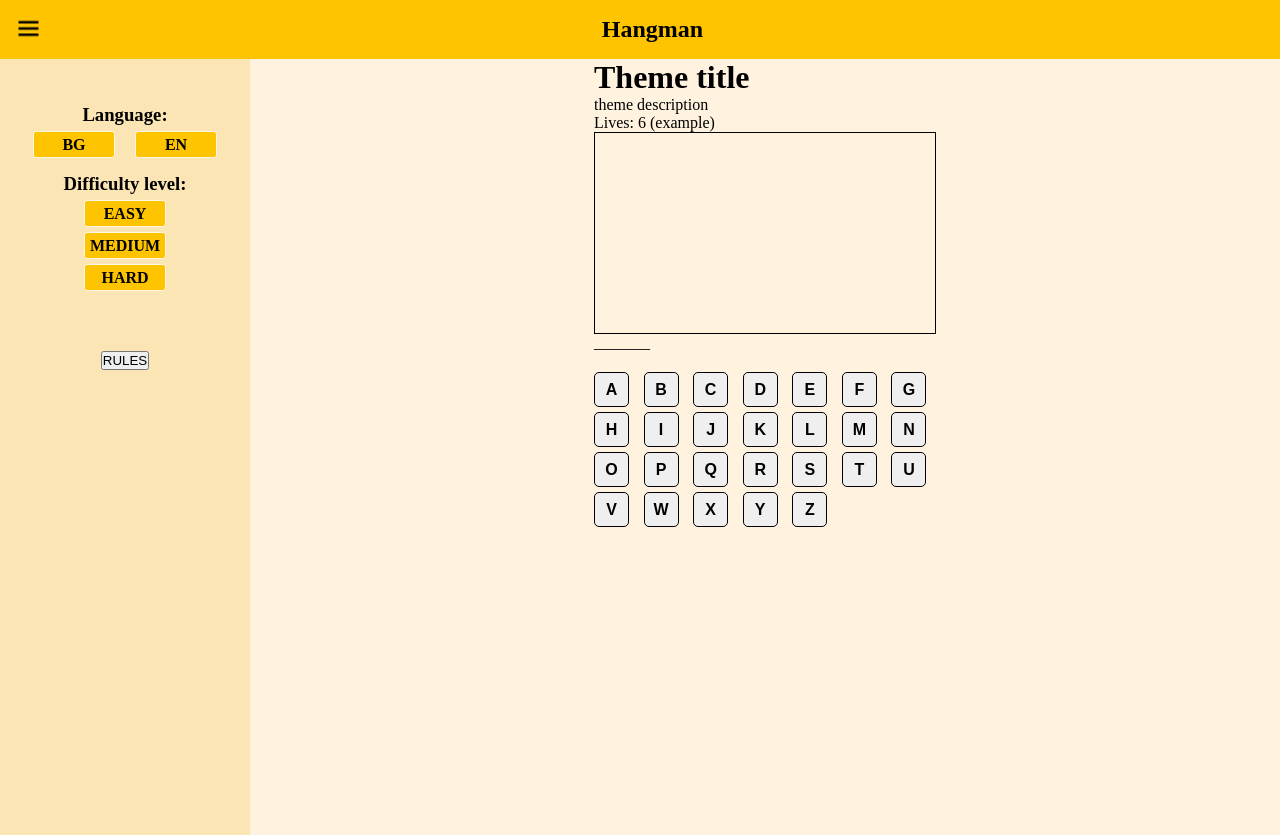
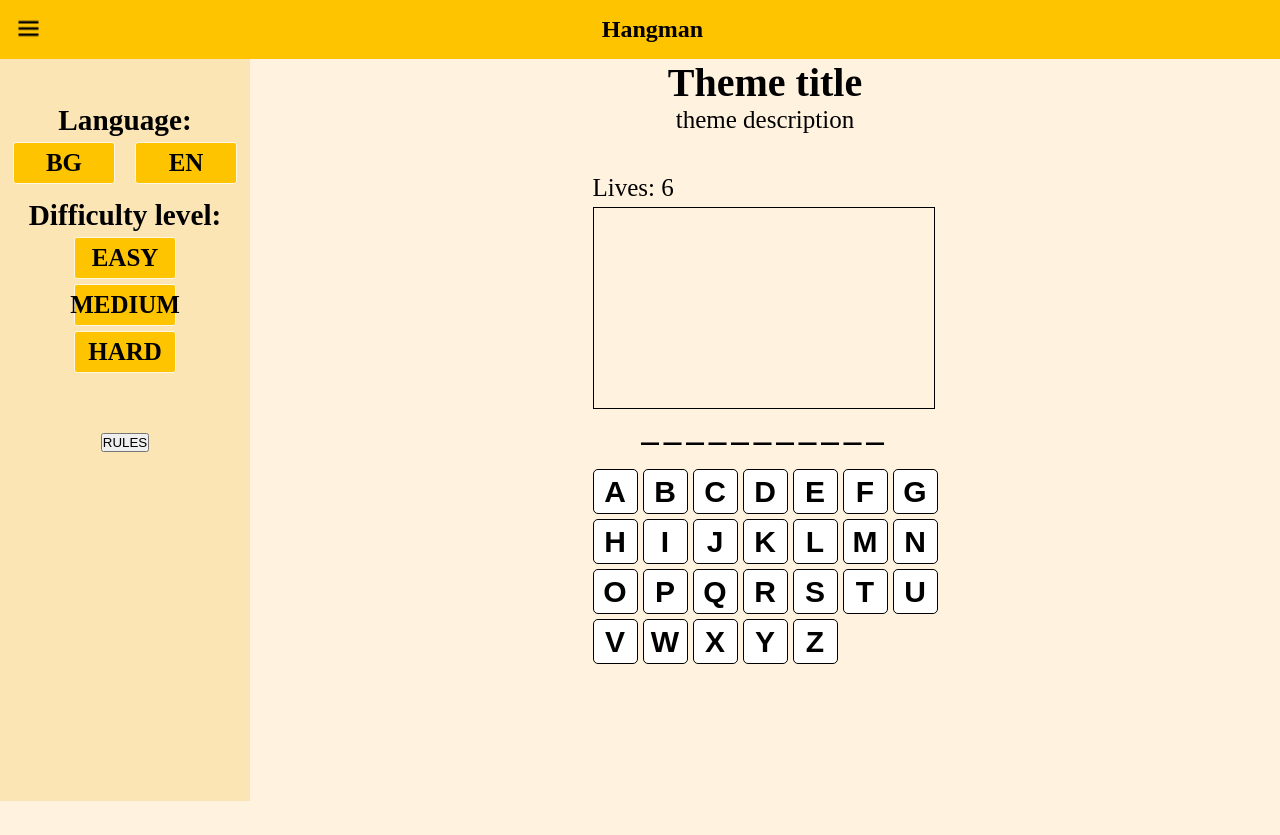
Before and after one commit to desertedClub/Hangman, a plain HTML site: page index.html in a window 1280 px wide. After the commit the page ends 801 px from the top, so only its background shows below. Drawn offline with Linux system fonts and the light colour scheme.

Commit message:
Added new game functionality and win-lose conditions.

```diff
--- a/app.js
+++ b/app.js
@@ -2,19 +2,31 @@ const sidebar = document.getElementById('sidebar')
 const keyboardEN = document.getElementById('keyboard-en')
 const buttons = keyboardEN.querySelectorAll('button')
 const wordDisplay = document.getElementById('word-display')
+const livesDisplay = document.getElementById('lives')
+const result = document.getElementById('result')
+const newGameBtn = document.getElementById('new-game')
 
-let word = 'EXAMPLE'
+let word = 'COMPETITION'
 let displayWord = ""
+let lives = 6
+let win = false
+let lose = false
 
 function toggleSidebar() {
     sidebar.classList.toggle('show')
 }
 
 function initializeDisplay() {
+    keyboardEN.style.display = 'grid'
+    wordDisplay.style.display = 'block'
+    result.style.display = 'none'
+    newGameBtn.style.display = 'none'
+    lives = 6
     displayWord = "_".repeat(word.length)
     wordDisplay.textContent = displayWord
+
+    livesDisplay.textContent = `Lives: ${lives}`
 }
-
 initializeDisplay()
 
 buttons.forEach(button => {
@@ -41,6 +53,29 @@ function handleGuess(letter) {
     displayWord = newDisplay
     wordDisplay.textContent = displayWord
 
-    if(letterFound === false) console.log('incorrect guess')
-        if(!displayWord.includes('_')) console.log('you win')
+    if(letterFound === false) {
+        console.log('incorrect guess')
+        lives -= 1
+        livesDisplay.textContent = `Lives: ${lives}`
+        if(lives === 0) lose = true
+    }
+
+    if(!displayWord.includes('_')) win = true
+
+    handleResult()
 }
+
+function handleResult() {
+    if(lose) {
+        console.log('you lost')
+        keyboardEN.style.display = 'none'
+        wordDisplay.style.display = 'none'
+        result.style.display = 'block'
+        result.textContent = `The word was: ${word}`
+        newGameBtn.style.display = 'block'
+    }
+
+    if(win) {
+        console.log('you win')
+    }
+}
--- a/index.css
+++ b/index.css
@@ -3,13 +3,13 @@
     padding: 0;
 }
 body {
-    height: 100vh;
     display: grid;
     grid-template-columns: 250px 1fr;
     grid-template-rows: auto 1fr;
     grid-template-areas:
         "navbar navbar"
         "sidebar main";
+    background-color: rgb(255, 243, 224);;
 }
 nav {
     top: 0;
@@ -24,7 +24,7 @@ nav {
     justify-items: center;
 }
 aside {
-    height: calc(100vh - 59.2px);
+    height: calc(95.8vh - 59.2px);
     top: 59.2px;
     position: sticky;
     align-self: start;
@@ -37,6 +37,8 @@ aside {
 main {
     grid-area: main;
     background-color: rgb(255, 243, 224);
+    width: 100%;
+    height: 100%;
 }
 .radio-container {
     display: inline-flex;
@@ -46,8 +48,8 @@ main {
     display: flex;
     align-items: center;
     justify-content: center;
-    width: 80px;
-    height: 25px;
+    width: 100px;
+    height: 40px;
     border: 1px solid #fff7e3;
     cursor: pointer;
     background-color: rgb(255, 196, 0);
@@ -63,7 +65,6 @@ main {
     position: absolute;
 }
 .radio-input:checked + .custom-radio-container {
-    /* style for checked state */
     background-color: rgb(255, 153, 0);
 }
 .button-input {
@@ -78,9 +79,6 @@ main {
 
     display: grid;
     justify-content: center;
-}
-#game-dif {
-    grid-area: dif;
 }
 #menu-btn {
     background: url('media/images/burger.png');
@@ -104,33 +102,71 @@ main {
     justify-content: center;
     text-align: center;
     margin: 10px;
+    font-size: 25px;
 }
 #diff-options {
     justify-items: center;
     margin: 10px;
+    font-size: 25px;
 }
 #game-diff {
     display: block;
+    width: fit-content;
 }
 #keyboard-en {
     display: grid;
     grid-template-columns: repeat(7, 1fr); /* Adjust columns as needed */
     gap: 5px;
     margin-top: 20px;
+    justify-items: center;
 }
 #keyboard-en button {
-    font-size: 16px;
-    width: 35px;
-    height: 35px;
+    font-size: 30px;
+    width: 45px;
+    height: 45px;
     font-weight: bold;
     border: 1px solid black;
     border-radius: 5px;
     cursor: pointer;
+    background-color: white;
 }
 #keyboard button.disabled {
-    background-color: #eee;
+    background-color: #ffffff;
     color: #aaa;
     cursor: not-allowed;
+}
+#word-display {
+    text-align: center;
+    font-weight: bold;
+    font-size: 35px;
+    letter-spacing: 5px;
+}
+#theme {
+    margin-bottom: 35px;
+}
+#theme h1 {
+    font-size: 40px;
+    text-align: center;
+}
+#theme p {
+    font-size: 25px;
+    text-align: center;
+}
+#lives {
+    font-size: 25px;
+    margin: 5px 0;
+}
+#result {
+    text-align: center;
+    font-size: 25px;
+    margin-top: 15px;
+}
+#new-game {
+    width: fit-content;
+    font-size: 30px;
+    background-color: rgb(255, 196, 0);
+    border: none;
+    text-align: center;
 }
 
 @media(max-width: 800px) {
@@ -145,4 +181,11 @@ main {
     .show {
         display: block;
     }
+    #diff-options, #lang-options {
+        font-size: 30px;
+    }
+    .custom-radio-container {
+        width: 140px;
+        height: 45px;
+    }
 }
--- a/index.html
+++ b/index.html
@@ -69,17 +69,16 @@
                     <p>theme description</p>
                 </div>
 
-                <div id="lives">
-                    <p>Lives: 6 (example)</p>
-                </div>
+                <div id="lives"></div>
 
                 <div id="hangman-frame">
                     <!-- //// images //// -->
                 </div>
 
-                <div id="word-display">
+                <div id="result"></div>
+                <button onClick="initializeDisplay()" type="button" id="new-game">NEW GAME</button>
 
-                </div>
+                <div id="word-display"></div>
 
                 <div id="keyboard-en">
                     <button data-letter="a">A</button>
```
